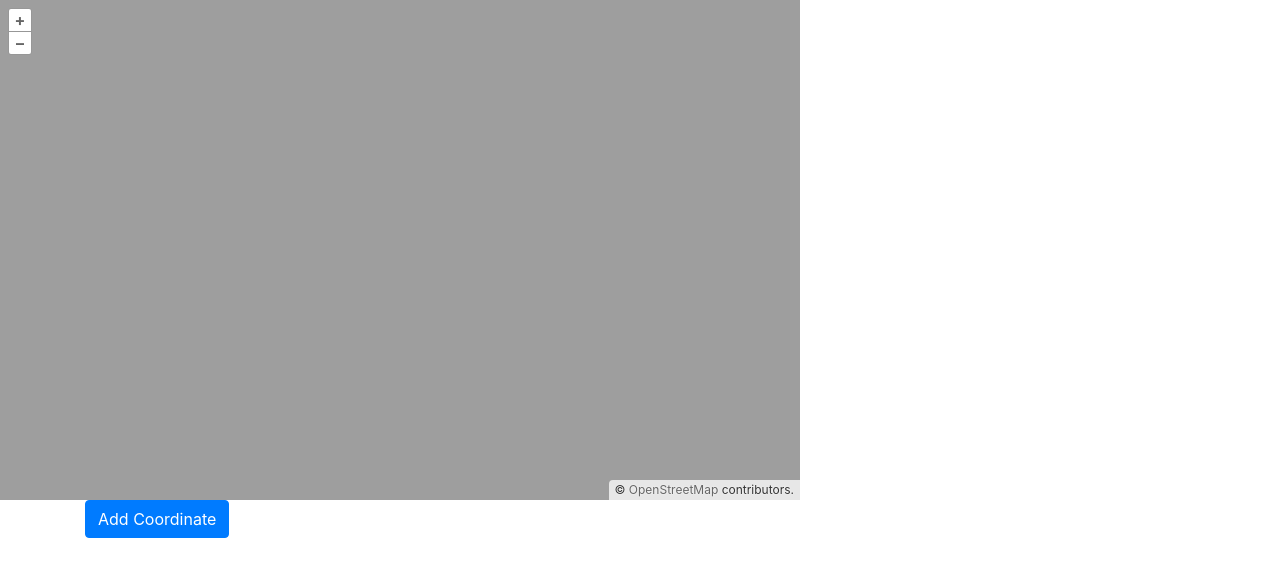
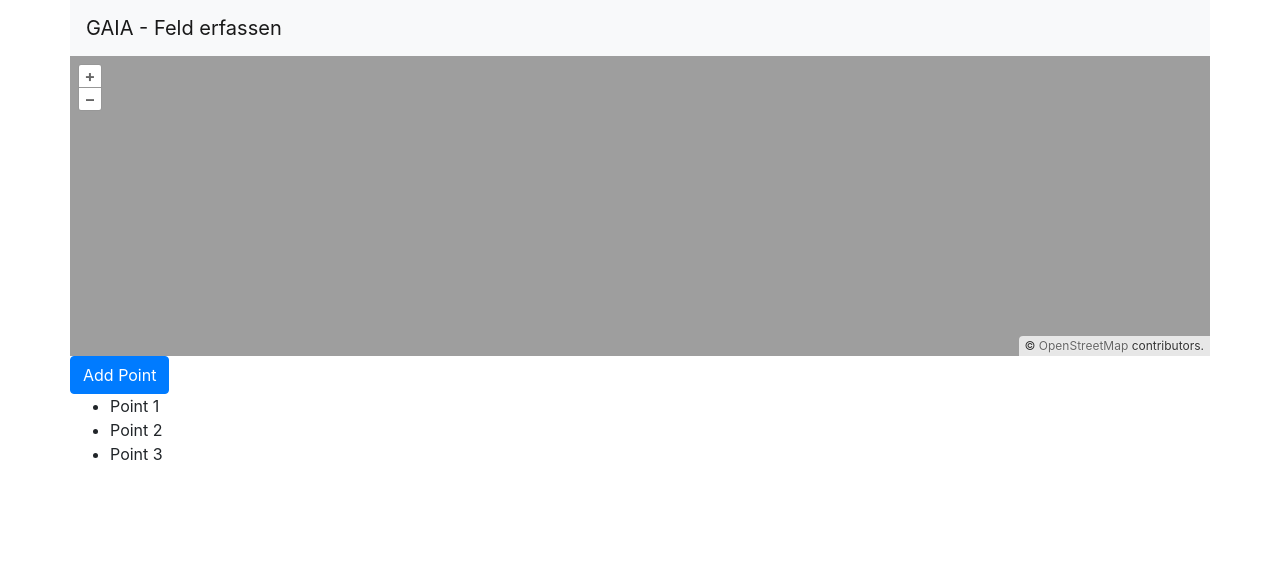
Before and after one commit to innoq/gaia-web-client, a website built with Parcel: page index.html in a window 1280 px wide. Built offline with nearby package versions, Linux system fonts and the light colour scheme; no server answers.

Commit message:
improve layout

```diff
--- a/index.html
+++ b/index.html
@@ -2,19 +2,34 @@
 <html>
   <head>
     <meta charset="utf-8" />
-    <title>Using Parcel with OpenLayers</title>
+    <title>GAIA</title>
     <style>
       #map {
-        width: 800px;
-        height: 500px;
+        height: 300px;
       }
     </style>
     <link rel="stylesheet" href="node_modules/bootstrap/dist/css/bootstrap.css" />
   </head>
   <body>
-    <div id="map"></div>
     <div class="container">
-      <button id="addCoord" class="btn btn-primary">Add Coordinate</button>
+      <nav class="row navbar navbar-expand-lg navbar-light bg-light">
+        <a class="navbar-brand" href="#">GAIA - Feld erfassen</a>
+      </nav>
+
+      <div id="map" class="row">
+      </div>
+
+      <div class="row">
+        <button id="addCoord" class="btn btn-primary">Add Point</button>
+      </div>
+
+      <div class="row">
+        <ul class="point-list">
+          <li>Point 1</li>
+          <li>Point 2</li>
+          <li>Point 3</li>
+        </ul>
+      </div>
     </div>
 
     <script type="module" src="./index.js"></script>
```
